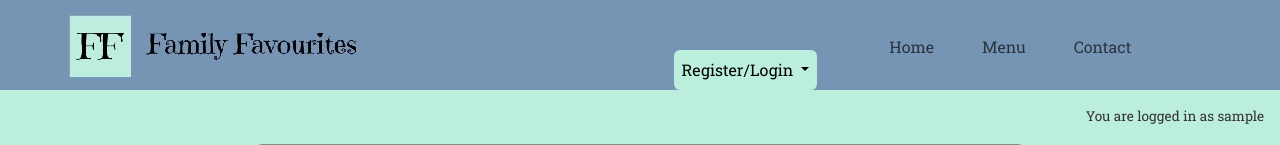
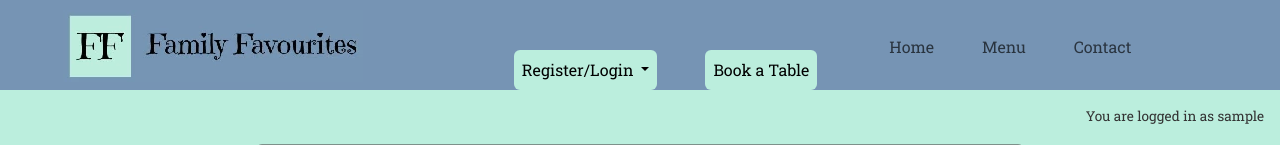
Before and after one commit to Diane-4P/family-favourites, a Django app: page /book_a_table/ in a window 1280 px wide. Shown: the top 145 px of the page. Run offline with Django 4.2, Linux system fonts and the light colour scheme; a user stored in the database is signed in; tables that the repository leaves empty hold one stand-in row (values such as "Sample post"); some libraries are stand-ins or nearby versions.

Commit message:
Change dropdown menu colours and Make book-a-table button not visible on small screens

```diff
--- a/static/css/styles.css
+++ b/static/css/styles.css
@@ -63,7 +63,8 @@ nav .nav-item {
     border: none;
 }
 
-.btn-primary:hover {
+.btn-primary:hover,
+.btn-secondary:hover {
     background-color: #ACCAEB;
     color: #364B44;
     text-decoration: underline;
@@ -77,7 +78,12 @@ a {
     color: black;
 }
 
-.dropdown-menu {
+.dropdown-menu li .active {
+    background-color: #7694b4;
+}
+
+.dropdown-menu,
+.dropdown-item:hover {
     background-color: #bed;
 }
 
@@ -227,7 +233,7 @@ footer {
     }
 
     .book-a-table {
-        display: none;
+        visibility: hidden;
     }
 
     .signup-container,
@@ -257,6 +263,10 @@ footer {
 
     nav .nav-links li {
         margin: 10px 0;
+    }
+
+    .book-a-table {
+        visibility: visible;
     }
 
     .card {
--- a/templates/base.html
+++ b/templates/base.html
@@ -110,7 +110,7 @@
                                 </div>
                             </div>
                                 <div class="book-a-table m-2 p-2">
-                                    <button class="book-table-btn btn btn-primary hidden m-2 p-2">
+                                    <button class="book-table-btn btn btn-primary m-2 p-2">
                                         <a class="nav-link {% if request.path == book_a_table_url %}active" aria-current="page{% endif %}" href="{% url 'book_a_table' %}">Book a Table</a>
                                     </button>
                                 </div>
```
